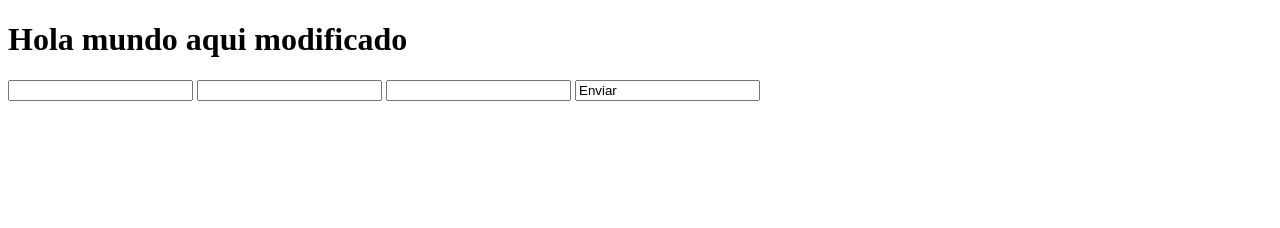
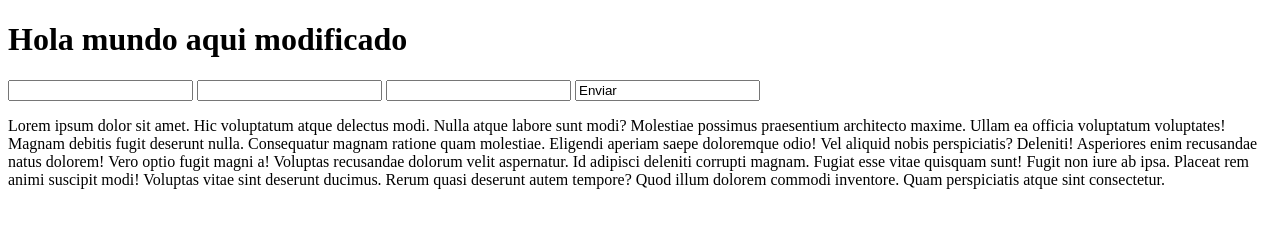
Before and after one commit to josegilx/hola-mundo-git, a plain HTML site: page index.html in a window 1280 px wide. Drawn offline with Linux system fonts and the light colour scheme.

Commit message:
Se agrego lorem

```diff
--- a/index.html
+++ b/index.html
@@ -15,6 +15,26 @@
         <input type="text" name="LastName" id="LastName">
         <input type="number" name="age" id="age">
         <input type="boton" value="Enviar" name="" id="">
+        <p>Lorem ipsum dolor sit amet.
+        Hic voluptatum atque delectus modi.
+        Nulla atque labore sunt modi?
+        Molestiae possimus praesentium architecto maxime.
+        Ullam ea officia voluptatum voluptates!
+        Magnam debitis fugit deserunt nulla.
+        Consequatur magnam ratione quam molestiae.
+        Eligendi aperiam saepe doloremque odio!
+        Vel aliquid nobis perspiciatis? Deleniti!
+        Asperiores enim recusandae natus dolorem!
+        Vero optio fugit magni a!
+        Voluptas recusandae dolorum velit aspernatur.
+        Id adipisci deleniti corrupti magnam.
+        Fugiat esse vitae quisquam sunt!
+        Fugit non iure ab ipsa.
+        Placeat rem animi suscipit modi!
+        Voluptas vitae sint deserunt ducimus.
+        Rerum quasi deserunt autem tempore?
+        Quod illum dolorem commodi inventore.
+        Quam perspiciatis atque sint consectetur.</p>
     </form>
 </body>
 </html>
```
